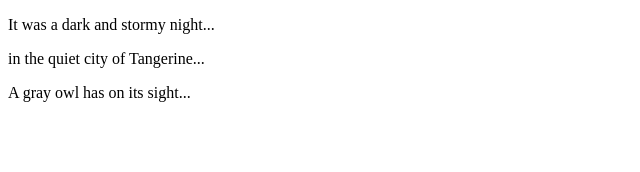
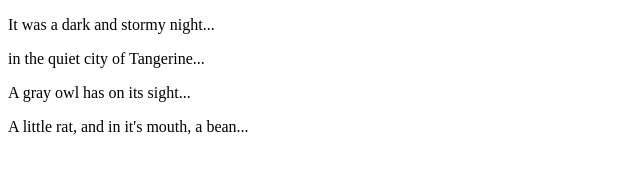
Before and after one commit to DonaldMurillo/fireside-story, a plain HTML site: page index.html in a window 1280 px wide. Shown: the whole page, without its empty margins (0-640 px from the left). Drawn offline with Linux system fonts and the light colour scheme.

Commit message:
4th Line
Added 4th line

```diff
--- a/index.html
+++ b/index.html
@@ -6,5 +6,6 @@
     <p>It was a dark and stormy night...</p>
     <p>in the quiet city of Tangerine...</p>
     <p>A gray owl has on its sight...</p>
+    <p>A little rat, and in it's mouth, a bean...</p>
   </body>
 </html>
```
